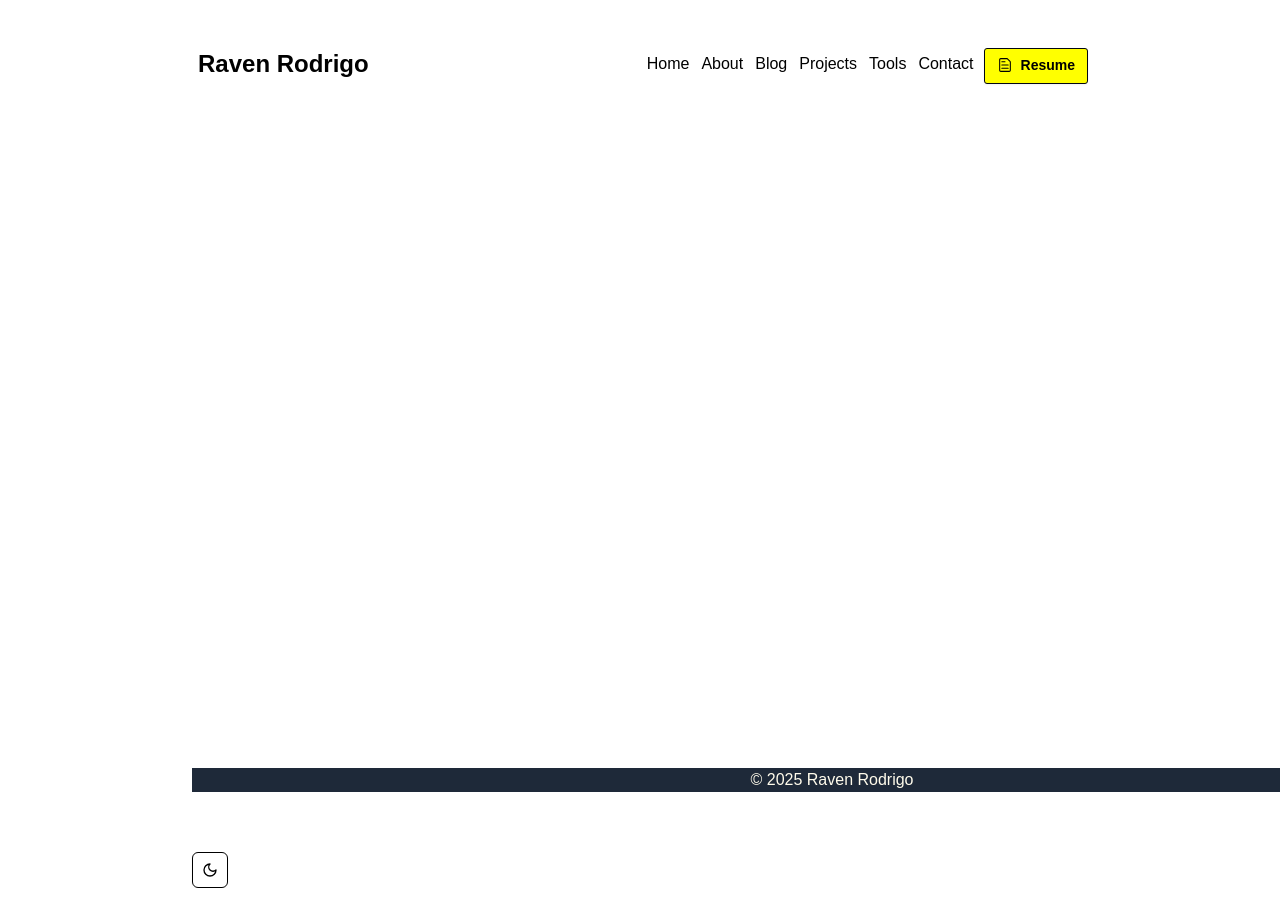
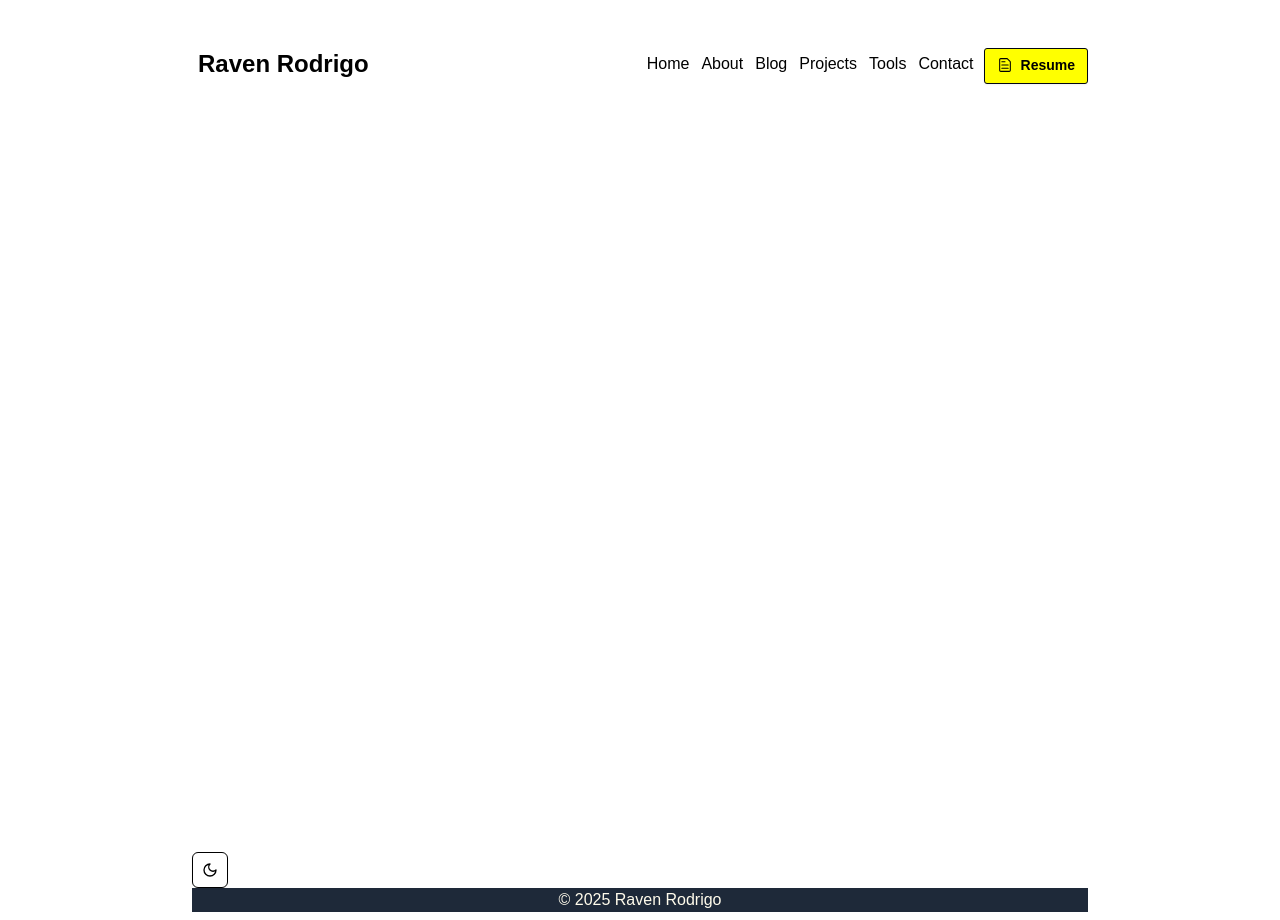
Before and after one commit to rctrodrigo/aspnetcore-react-postgresql-aws, a React (Vite) app in the folder portfolio-ui/: page / in a window 1280 px wide. Before the commit the page ends 888 px from the top, so only its background shows below. Built offline with nearby package versions, Linux system fonts and the light colour scheme.

Commit message:
feat(footer): modify grid footer section

```diff
--- a/portfolio-ui/src/components/layouts/footer.tsx
+++ b/portfolio-ui/src/components/layouts/footer.tsx
@@ -2,7 +2,8 @@ const copyrightYear: number = new Date().getFullYear();
 
 export default function Footer() {
     return (
-        <footer className="w-full fixed bottom-0 mb-2 text-center dark:bg-gray-800 dark:text-amber-50">
+        <footer className="col-start-1 row-start-6 col-span-4 row-span-1
+                           bottom-0 mb-2 text-center dark:bg-gray-800 dark:text-amber-50">
                 &copy; {copyrightYear} Raven Rodrigo
         </footer>
     );
```
